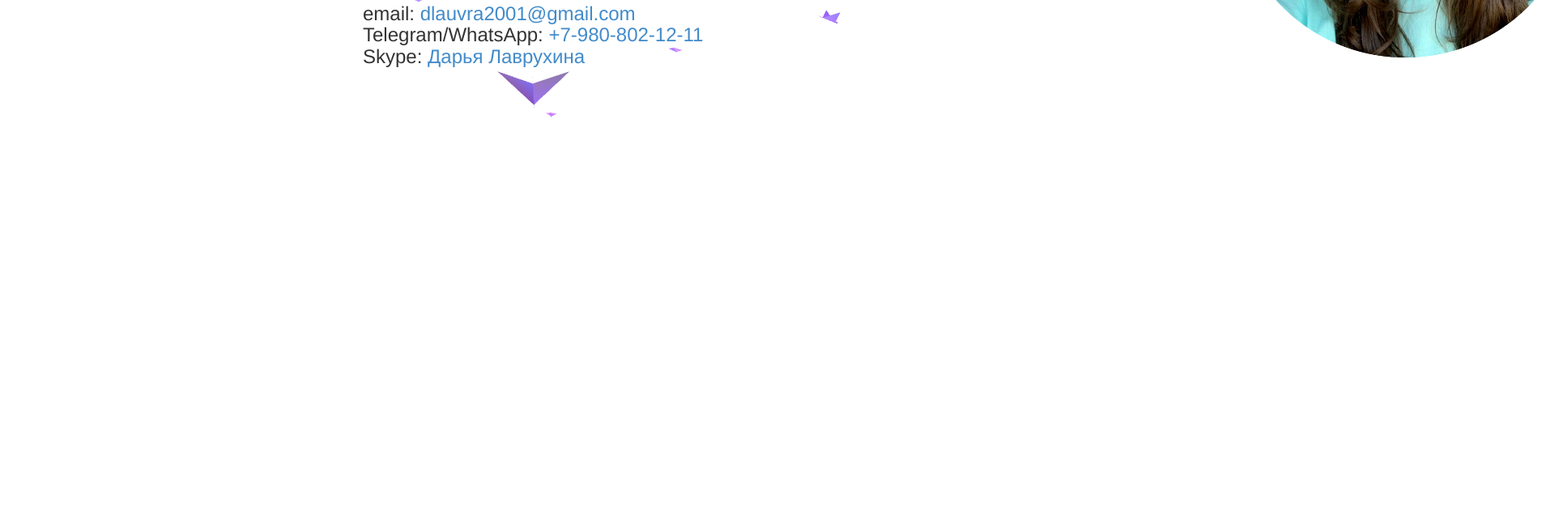
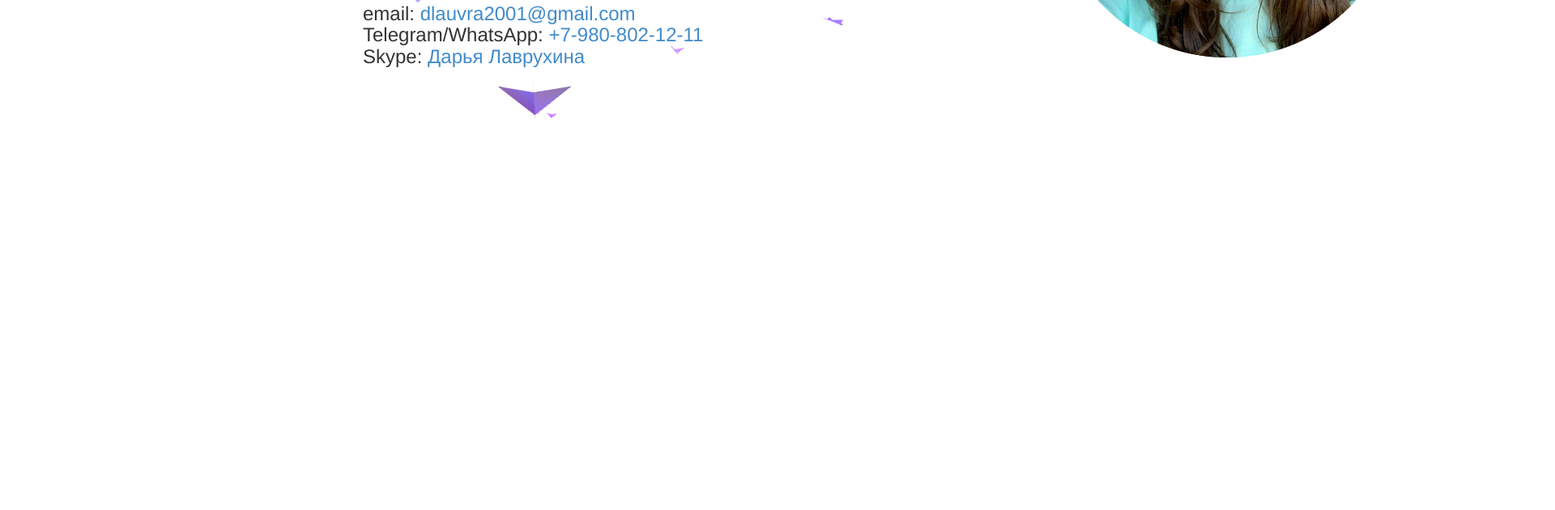
Before and after one commit to dlauvra/profile, a plain HTML site: page index.html in a window 1280 px wide. Shown: the part 434-1064 px from the top of the page at 81% size, 1920 px wide, since content can reach past the window. After the commit the page ends 800 px from the top, so only its background shows below. Drawn offline with Linux system fonts and the light colour scheme; animation ran at ten frames a second.

Commit message:
work version

```diff
--- a/css/main.css
+++ b/css/main.css
@@ -1,13 +1,13 @@
 .cap {
     position: absolute;
-    margin:5% 35% 0 35%;
-    width:30%;
-    height:40%;
-    min-width: 1500px;
-    min-height: 1000px;
+    margin: 5% 35% 0 35%;
+    width: 30%;
+    height: 40%;
+    min-width: 1280px;
+    min-height: 720px;
 }
 
-.intro{
+.intro {
     min-height: 100vh;
     position: relative;
 }
```
